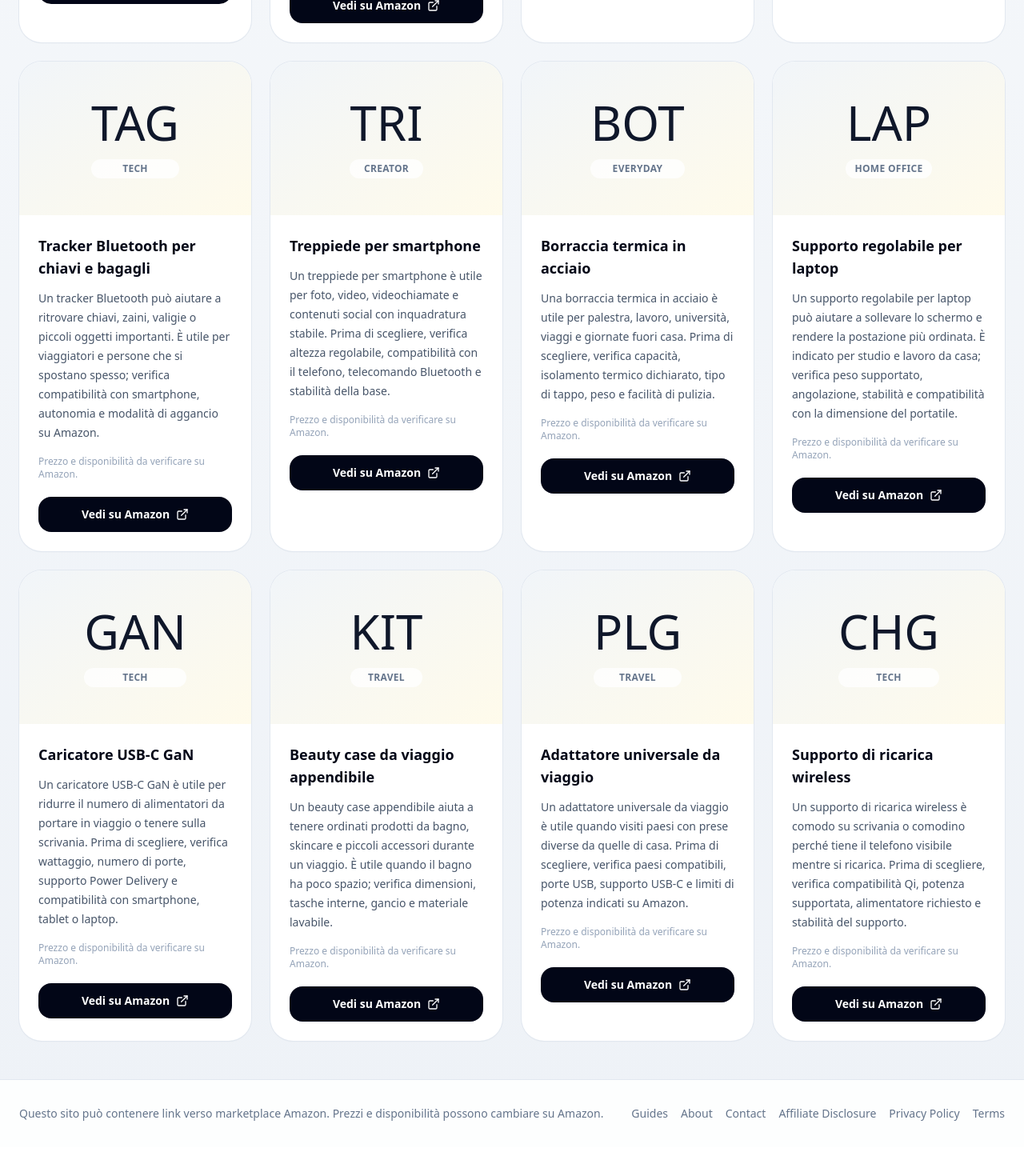
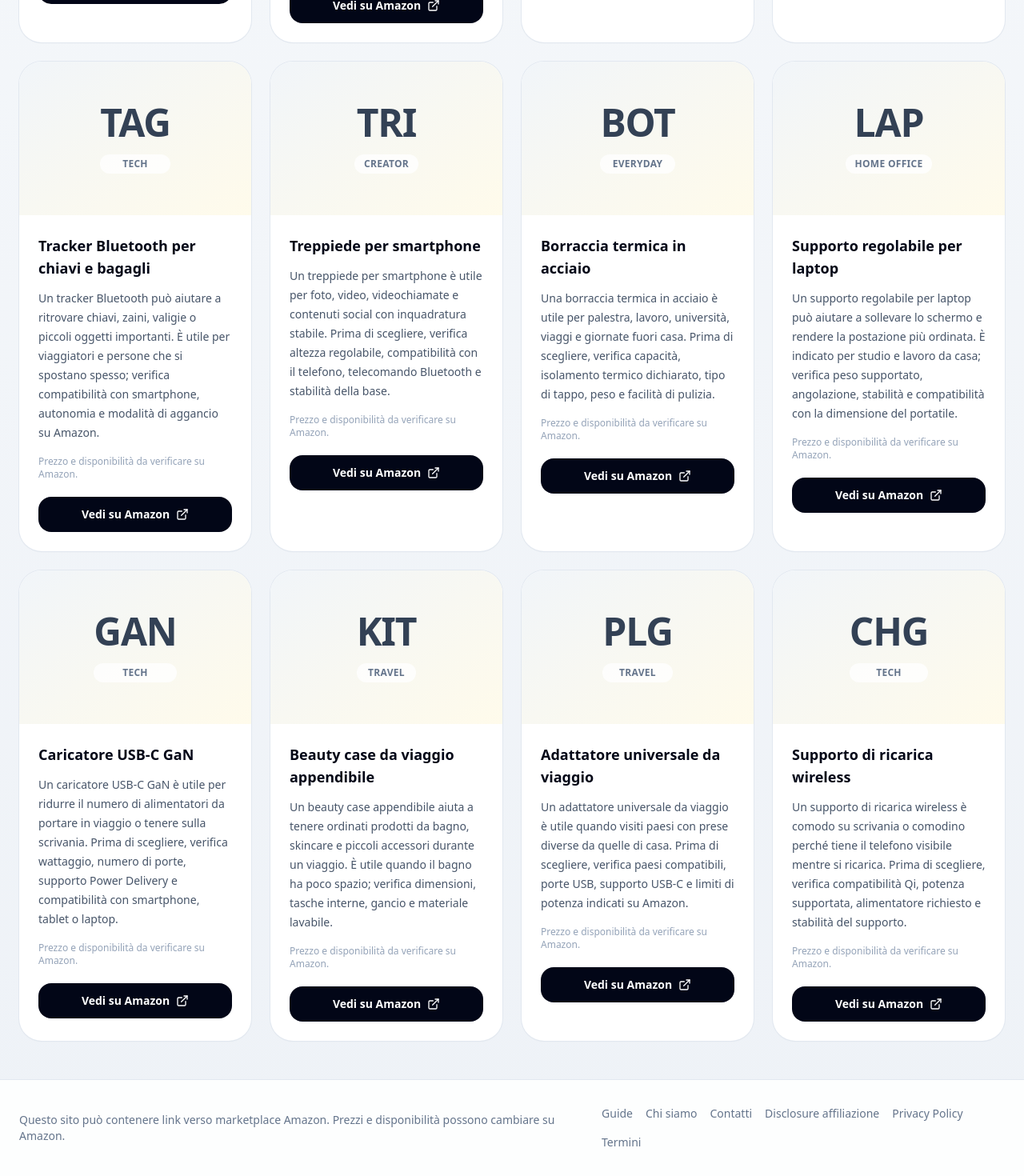
Before and after one commit to matteh77/stella-deals1, a Next.js app: page /it in a window 1280 px wide. Shown: the part 1268-2738 px from the top of the page at 80% size. Before the commit the page ends 2702 px from the top, so only its background shows below. Built offline with nearby package versions, Linux system fonts and the light colour scheme.

Commit message:
Update page.tsx

```diff
--- a/app/[region]/page.tsx
+++ b/app/[region]/page.tsx
@@ -2,31 +2,342 @@ import Link from "next/link";
 import { notFound } from "next/navigation";
 import { ExternalLink, ShieldCheck, Search, Sparkles } from "lucide-react";
 import { affiliateTags } from "@/data/affiliateTags";
-import { brandName, categories, locales, regions, type RegionCode } from "@/data/locales";
+import {
+  brandName,
+  categories,
+  locales,
+  regions,
+  type RegionCode
+} from "@/data/locales";
 import { products } from "@/data/products";
 
-function isRegionCode(value: string): value is RegionCode { return regions.some((region) => region.code === value); }
-function addAffiliateTag(url: string, region: RegionCode) { const tag = affiliateTags[region]; if (!tag) return url; try { const parsedUrl = new URL(url); parsedUrl.searchParams.set("tag", tag); return parsedUrl.toString(); } catch { return url; } }
-export function generateStaticParams() { return regions.map((region) => ({ region: region.code })); }
+function isRegionCode(value: string): value is RegionCode {
+  return regions.some((region) => region.code === value);
+}
 
-export default async function RegionPage({ params }: { params: Promise<{ region: string }> }) {
+function addAffiliateTag(url: string, region: RegionCode) {
+  const tag = affiliateTags[region];
+
+  if (!tag) return url;
+
+  try {
+    const parsedUrl = new URL(url);
+    parsedUrl.searchParams.set("tag", tag);
+    return parsedUrl.toString();
+  } catch {
+    return url;
+  }
+}
+
+function getRegionalText(region: RegionCode) {
+  const text = {
+    it: {
+      guidesNav: "Guide",
+      guidesCta: "Leggi le guide",
+      centralDisclosure:
+        "Stella Deals può includere link verso marketplace Amazon. Prezzi, disponibilità e dettagli dei prodotti devono sempre essere verificati direttamente su Amazon prima dell’acquisto.",
+      footer: {
+        guides: "Guide",
+        about: "Chi siamo",
+        contact: "Contatti",
+        disclosure: "Disclosure affiliazione",
+        privacy: "Privacy Policy",
+        terms: "Termini"
+      }
+    },
+    de: {
+      guidesNav: "Guides",
+      guidesCta: "Read buying guides",
+      centralDisclosure:
+        "Stella Deals may include links to Amazon marketplaces. Prices, availability and product details should always be checked directly on Amazon before purchase.",
+      footer: {
+        guides: "Guides",
+        about: "About",
+        contact: "Contact",
+        disclosure: "Affiliate Disclosure",
+        privacy: "Privacy Policy",
+        terms: "Terms"
+      }
+    },
+    fr: {
+      guidesNav: "Guides",
+      guidesCta: "Read buying guides",
+      centralDisclosure:
+        "Stella Deals may include links to Amazon marketplaces. Prices, availability and product details should always be checked directly on Amazon before purchase.",
+      footer: {
+        guides: "Guides",
+        about: "About",
+        contact: "Contact",
+        disclosure: "Affiliate Disclosure",
+        privacy: "Privacy Policy",
+        terms: "Terms"
+      }
+    },
+    es: {
+      guidesNav: "Guides",
+      guidesCta: "Read buying guides",
+      centralDisclosure:
+        "Stella Deals may include links to Amazon marketplaces. Prices, availability and product details should always be checked directly on Amazon before purchase.",
+      footer: {
+        guides: "Guides",
+        about: "About",
+        contact: "Contact",
+        disclosure: "Affiliate Disclosure",
+        privacy: "Privacy Policy",
+        terms: "Terms"
+      }
+    },
+    uk: {
+      guidesNav: "Guides",
+      guidesCta: "Read buying guides",
+      centralDisclosure:
+        "Stella Deals may include links to Amazon marketplaces. Prices, availability and product details should always be checked directly on Amazon before purchase.",
+      footer: {
+        guides: "Guides",
+        about: "About",
+        contact: "Contact",
+        disclosure: "Affiliate Disclosure",
+        privacy: "Privacy Policy",
+        terms: "Terms"
+      }
+    }
+  } satisfies Record<RegionCode, unknown>;
+
+  return text[region] as {
+    guidesNav: string;
+    guidesCta: string;
+    centralDisclosure: string;
+    footer: {
+      guides: string;
+      about: string;
+      contact: string;
+      disclosure: string;
+      privacy: string;
+      terms: string;
+    };
+  };
+}
+
+export function generateStaticParams() {
+  return regions.map((region) => ({ region: region.code }));
+}
+
+export default async function RegionPage({
+  params
+}: {
+  params: Promise<{ region: string }>;
+}) {
   const resolvedParams = await params;
-  if (!isRegionCode(resolvedParams.region)) notFound();
+
+  if (!isRegionCode(resolvedParams.region)) {
+    notFound();
+  }
+
   const region = resolvedParams.region;
   const locale = locales[region];
-  const availableProducts = products.map((product) => ({ ...product, localized: product.regions[region] })).filter((product) => product.localized);
+  const regionalText = getRegionalText(region);
+
+  const availableProducts = products
+    .map((product) => ({
+      ...product,
+      localized: product.regions[region]
+    }))
+    .filter((product) => product.localized);
+
   return (
     <main className="min-h-screen">
-      <header className="sticky top-0 z-10 border-b border-slate-200 bg-white/90 backdrop-blur"><div className="mx-auto flex max-w-7xl items-center justify-between gap-4 px-6 py-5"><Link href="/" className="text-lg font-black tracking-tight text-slate-950">⭐ {brandName}</Link><nav className="flex flex-wrap justify-end gap-2 text-sm text-slate-600"><Link href="/guides" className="rounded-full bg-slate-100 px-3 py-1.5 font-medium hover:bg-slate-200">Guides</Link>{regions.map((item) => (<Link key={item.code} href={`/${item.code}`} className={`rounded-full px-3 py-1.5 font-medium ${item.code === region ? "bg-slate-950 text-white" : "bg-slate-100 hover:bg-slate-200"}`}>{item.flag} {item.code.toUpperCase()}</Link>))}</nav></div></header>
+      <header className="sticky top-0 z-10 border-b border-slate-200 bg-white/90 backdrop-blur">
+        <div className="mx-auto flex max-w-7xl items-center justify-between gap-4 px-6 py-5">
+          <Link
+            href="/"
+            className="text-lg font-black tracking-tight text-slate-950"
+          >
+            ⭐ {brandName}
+          </Link>
+
+          <nav className="flex flex-wrap justify-end gap-2 text-sm text-slate-600">
+            <Link
+              href={region === "it" ? "/it/guides" : "/guides"}
+              className="rounded-full bg-slate-100 px-3 py-1.5 font-medium hover:bg-slate-200"
+            >
+              {regionalText.guidesNav}
+            </Link>
+
+            {regions.map((item) => (
+              <Link
+                key={item.code}
+                href={`/${item.code}`}
+                className={`rounded-full px-3 py-1.5 font-medium ${
+                  item.code === region
+                    ? "bg-slate-950 text-white"
+                    : "bg-slate-100 hover:bg-slate-200"
+                }`}
+              >
+                {item.flag} {item.code.toUpperCase()}
+              </Link>
+            ))}
+          </nav>
+        </div>
+      </header>
+
       <section className="mx-auto max-w-7xl px-6 py-12">
         <div className="grid gap-8 lg:grid-cols-[1.35fr_0.75fr] lg:items-center">
-          <div className="rounded-[2rem] bg-white/90 p-8 shadow-soft ring-1 ring-slate-200"><p className="text-sm font-semibold uppercase tracking-[0.2em] text-amber-600">{locale.eyebrow}</p><h1 className="mt-4 text-4xl font-bold tracking-tight text-slate-950 sm:text-5xl">{locale.title}</h1><p className="mt-5 max-w-3xl text-lg leading-8 text-slate-600">{locale.subtitle}</p><div className="mt-8 flex flex-wrap gap-3"><span className="inline-flex items-center gap-2 rounded-full bg-slate-100 px-4 py-2 text-sm font-medium text-slate-700"><ShieldCheck className="h-4 w-4" />{locale.trustBadge}</span><span className="inline-flex items-center gap-2 rounded-full bg-slate-100 px-4 py-2 text-sm font-medium text-slate-700"><Search className="h-4 w-4" />{locale.curatedBadge}</span><span className="inline-flex items-center gap-2 rounded-full bg-amber-100 px-4 py-2 text-sm font-medium text-amber-800"><Sparkles className="h-4 w-4" />Stella Deals</span></div></div>
-          <aside className="rounded-[2rem] bg-slate-950 p-7 text-white shadow-soft"><h2 className="text-xl font-bold">{locale.aboutTitle}</h2><p className="mt-4 text-sm leading-7 text-slate-300">{locale.aboutText}</p><h3 className="mt-7 text-sm font-semibold uppercase tracking-[0.18em] text-slate-400">{locale.categoriesTitle}</h3><div className="mt-4 flex flex-wrap gap-2">{categories.map((category) => (<span key={category} className="rounded-full bg-white/10 px-3 py-1.5 text-sm">{category}</span>))}</div><Link href="/guides" className="mt-7 inline-flex rounded-2xl bg-white px-4 py-3 text-sm font-semibold text-slate-950 transition hover:bg-amber-100">Read buying guides</Link></aside>
+          <div className="rounded-[2rem] bg-white/90 p-8 shadow-soft ring-1 ring-slate-200">
+            <p className="text-sm font-semibold uppercase tracking-[0.2em] text-amber-600">
+              {locale.eyebrow}
+            </p>
+
+            <h1 className="mt-4 text-4xl font-bold tracking-tight text-slate-950 sm:text-5xl">
+              {locale.title}
+            </h1>
+
+            <p className="mt-5 max-w-3xl text-lg leading-8 text-slate-600">
+              {locale.subtitle}
+            </p>
+
+            <div className="mt-8 flex flex-wrap gap-3">
+              <span className="inline-flex items-center gap-2 rounded-full bg-slate-100 px-4 py-2 text-sm font-medium text-slate-700">
+                <ShieldCheck className="h-4 w-4" />
+                {locale.trustBadge}
+              </span>
+
+              <span className="inline-flex items-center gap-2 rounded-full bg-slate-100 px-4 py-2 text-sm font-medium text-slate-700">
+                <Search className="h-4 w-4" />
+                {locale.curatedBadge}
+              </span>
+
+              <span className="inline-flex items-center gap-2 rounded-full bg-amber-100 px-4 py-2 text-sm font-medium text-amber-800">
+                <Sparkles className="h-4 w-4" />
+                Stella Deals
+              </span>
+            </div>
+          </div>
+
+          <aside className="rounded-[2rem] bg-slate-950 p-7 text-white shadow-soft">
+            <h2 className="text-xl font-bold">{locale.aboutTitle}</h2>
+
+            <p className="mt-4 text-sm leading-7 text-slate-300">
+              {locale.aboutText}
+            </p>
+
+            <h3 className="mt-7 text-sm font-semibold uppercase tracking-[0.18em] text-slate-400">
+              {locale.categoriesTitle}
+            </h3>
+
+            <div className="mt-4 flex flex-wrap gap-2">
+              {categories.map((category) => (
+                <span
+                  key={category}
+                  className="rounded-full bg-white/10 px-3 py-1.5 text-sm"
+                >
+                  {category}
+                </span>
+              ))}
+            </div>
+
+            <Link
+              href={region === "it" ? "/it/guides" : "/guides"}
+              className="mt-7 inline-flex rounded-2xl bg-white px-4 py-3 text-sm font-semibold text-slate-950 transition hover:bg-amber-100"
+            >
+              {regionalText.guidesCta}
+            </Link>
+          </aside>
         </div>
-        <div className="mt-8 rounded-3xl bg-amber-50 p-5 text-sm leading-6 text-amber-900 ring-1 ring-amber-200">Stella Deals may include links to Amazon marketplaces. Prices, availability and product details should always be checked directly on Amazon before purchase.</div>
-        <div className="mt-12 grid gap-6 sm:grid-cols-2 lg:grid-cols-3 xl:grid-cols-4">{availableProducts.map((product) => { const localized = product.localized!; const productUrl = addAffiliateTag(localized.amazonUrl, region); return (<article key={product.id} className="group overflow-hidden rounded-[1.75rem] bg-white shadow-sm ring-1 ring-slate-200 transition hover:-translate-y-1 hover:shadow-soft"><div className="flex h-48 items-center justify-center bg-gradient-to-br from-slate-100 to-amber-50 px-6 text-center"><div><div className="text-6xl transition group-hover:scale-110">{product.emoji}</div><p className="mt-4 rounded-full bg-white/80 px-3 py-1 text-xs font-bold uppercase tracking-wide text-slate-500">{product.category}</p></div></div><div className="p-6"><h2 className="text-lg font-bold leading-7 text-slate-950">{localized.title}</h2><p className="mt-3 text-sm leading-6 text-slate-600">{localized.description}</p><p className="mt-4 text-xs text-slate-400">{locale.noPriceText}</p><a href={productUrl} target="_blank" rel="nofollow sponsored noopener noreferrer" className="mt-5 inline-flex w-full items-center justify-center gap-2 rounded-2xl bg-slate-950 px-4 py-3 text-sm font-semibold text-white transition hover:bg-amber-600">{locale.button}<ExternalLink className="h-4 w-4" /></a></div></article>); })}</div>
+
+        <div className="mt-8 rounded-3xl bg-amber-50 p-5 text-sm leading-6 text-amber-900 ring-1 ring-amber-200">
+          {regionalText.centralDisclosure}
+        </div>
+
+        <div className="mt-12 grid gap-6 sm:grid-cols-2 lg:grid-cols-3 xl:grid-cols-4">
+          {availableProducts.map((product) => {
+            const localized = product.localized!;
+            const productUrl = addAffiliateTag(localized.amazonUrl, region);
+
+            return (
+              <article
+                key={product.id}
+                className="group overflow-hidden rounded-[1.75rem] bg-white shadow-sm ring-1 ring-slate-200 transition hover:-translate-y-1 hover:shadow-soft"
+              >
+                <div className="flex h-48 items-center justify-center bg-gradient-to-br from-slate-100 to-amber-50 px-6 text-center">
+                  <div>
+                    <div className="text-5xl font-black tracking-tight text-slate-700 transition group-hover:scale-110">
+                      {product.emoji}
+                    </div>
+
+                    <p className="mt-4 rounded-full bg-white/80 px-3 py-1 text-xs font-bold uppercase tracking-wide text-slate-500">
+                      {product.category}
+                    </p>
+                  </div>
+                </div>
+
+                <div className="p-6">
+                  <h2 className="text-lg font-bold leading-7 text-slate-950">
+                    {localized.title}
+                  </h2>
+
+                  <p className="mt-3 text-sm leading-6 text-slate-600">
+                    {localized.description}
+                  </p>
+
+                  <p className="mt-4 text-xs text-slate-400">
+                    {locale.noPriceText}
+                  </p>
+
+                  <a
+                    href={productUrl}
+                    target="_blank"
+                    rel="nofollow sponsored noopener noreferrer"
+                    className="mt-5 inline-flex w-full items-center justify-center gap-2 rounded-2xl bg-slate-950 px-4 py-3 text-sm font-semibold text-white transition hover:bg-amber-600"
+                  >
+                    {locale.button}
+                    <ExternalLink className="h-4 w-4" />
+                  </a>
+                </div>
+              </article>
+            );
+          })}
+        </div>
       </section>
-      <footer className="border-t border-slate-200 bg-white/90"><div className="mx-auto max-w-7xl px-6 py-8 text-sm text-slate-500"><div className="flex flex-col gap-4 sm:flex-row sm:items-center sm:justify-between"><p>{locale.footerDisclosure}</p><div className="flex flex-wrap gap-4"><Link href="/guides" className="hover:text-slate-950">Guides</Link><Link href="/about" className="hover:text-slate-950">About</Link><Link href="/contact" className="hover:text-slate-950">Contact</Link><Link href="/affiliate-disclosure" className="hover:text-slate-950">Affiliate Disclosure</Link><Link href="/privacy-policy" className="hover:text-slate-950">Privacy Policy</Link><Link href="/terms" className="hover:text-slate-950">Terms</Link></div></div></div></footer>
+
+      <footer className="border-t border-slate-200 bg-white/90">
+        <div className="mx-auto max-w-7xl px-6 py-8 text-sm text-slate-500">
+          <div className="flex flex-col gap-4 sm:flex-row sm:items-center sm:justify-between">
+            <p>{locale.footerDisclosure}</p>
+
+            <div className="flex flex-wrap gap-4">
+              <Link
+                href={region === "it" ? "/it/guides" : "/guides"}
+                className="hover:text-slate-950"
+              >
+                {regionalText.footer.guides}
+              </Link>
+
+              <Link href="/about" className="hover:text-slate-950">
+                {regionalText.footer.about}
+              </Link>
+
+              <Link href="/contact" className="hover:text-slate-950">
+                {regionalText.footer.contact}
+              </Link>
+
+              <Link
+                href="/affiliate-disclosure"
+                className="hover:text-slate-950"
+              >
+                {regionalText.footer.disclosure}
+              </Link>
+
+              <Link href="/privacy-policy" className="hover:text-slate-950">
+                {regionalText.footer.privacy}
+              </Link>
+
+              <Link href="/terms" className="hover:text-slate-950">
+                {regionalText.footer.terms}
+              </Link>
+            </div>
+          </div>
+        </div>
+      </footer>
     </main>
   );
 }
```
